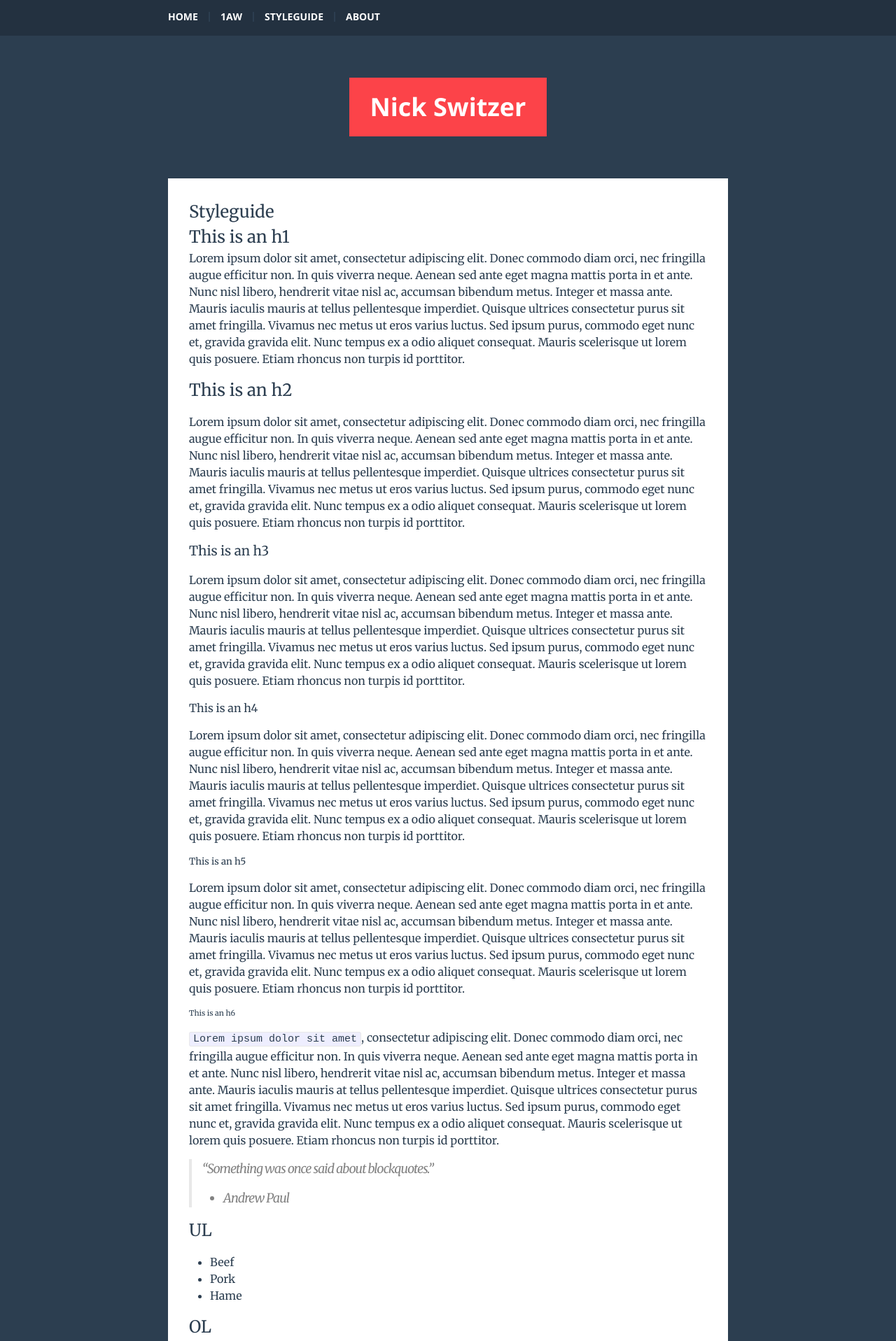
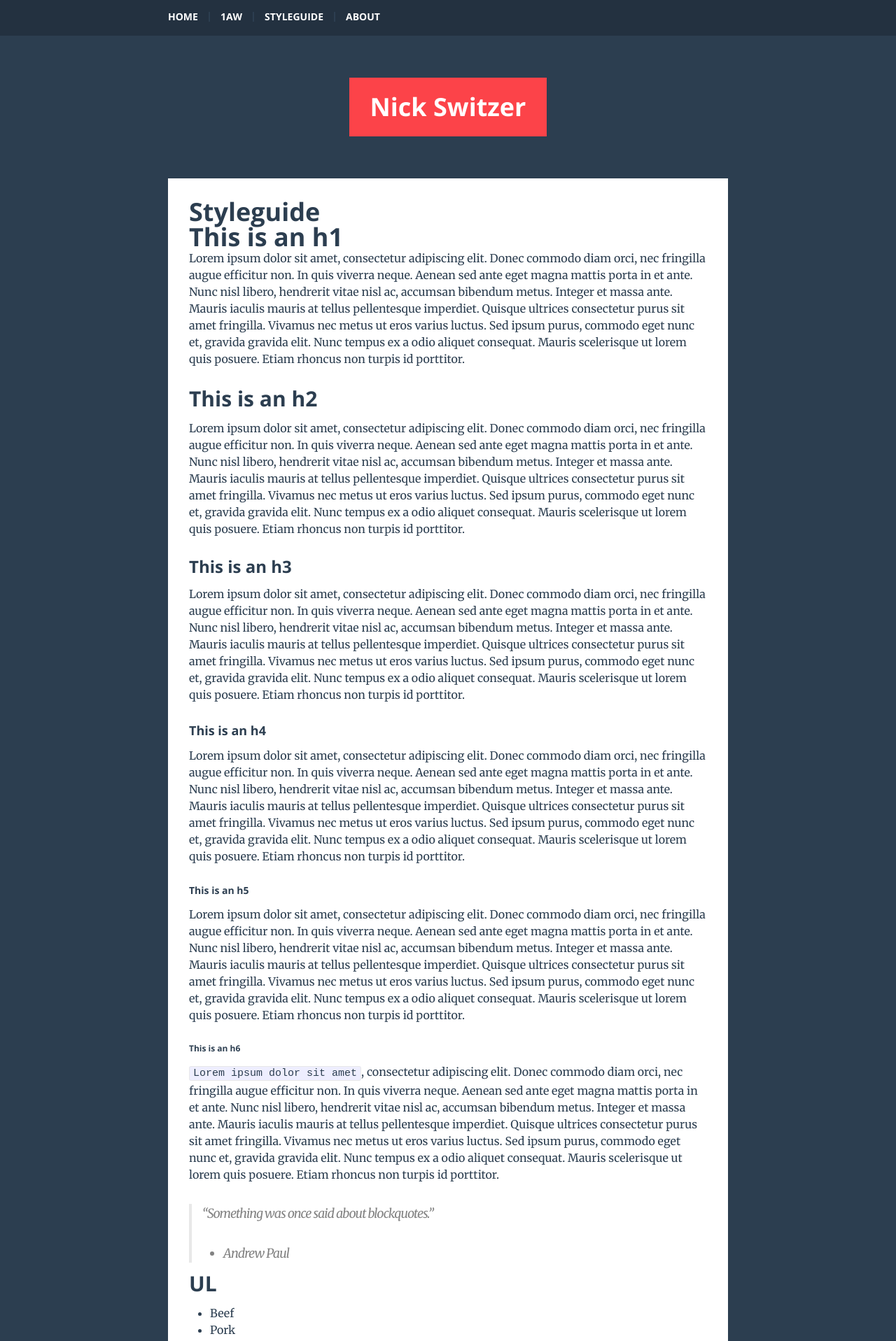
Before and after one commit to nswitzer/1aw, a Jekyll site: the page built from styleguide/index.markdown, in a window 1280 px wide. Shown: the top 1917 px of the page at 70% size. Built offline with Jekyll 4.4.1, drawn with Linux system fonts in a browser that asks for light colours; some web fonts are replaced.

Commit message:
more global var and style cleanup

```diff
--- a/_sass/base/_base.scss
+++ b/_sass/base/_base.scss
@@ -1,6 +1,7 @@
-/**
- * Reset some basic elements
- */
+//
+// Basic Global Resets
+//
+
 body, h1, h2, h3, h4, h5, h6,
 p, blockquote, pre, hr,
 dl, dd, ol, ul, figure {
@@ -13,9 +14,10 @@ dl, dd, ol, ul, figure {
 }
 
 
-/**
- * Basic styling
- */
+//
+// Base Styling
+//
+
 body {
     font: $base-font-weight #{$base-font-size}/#{$base-line-height} $base-font-family;
     color: $base-font-color;
@@ -28,21 +30,20 @@ body {
 }
 
 
+//
+// Images
+//
 
-
-/**
- * Images
- */
 img {
     max-width: 100%;
     vertical-align: middle;
 }
 
 
+//
+// Figures
+//
 
-/**
- * Figures
- */
 figure > img {
     display: block;
 }
@@ -52,19 +53,45 @@ figcaption {
 }
 
 
+//
+// Headers
+//
 
-/**
- * Headings
- */
 h1, h2, h3, h4, h5, h6 {
-    font-weight: $base-font-weight;
+    font-family: $header-font-family;
+    font-weight: $header-font-weight;
+    line-height: $header-line-height;
+}
+
+h1 {
+    font-size: $h1-font-size;
+}
+
+h2 {
+    font-size: $h2-font-size;
+}
+
+h3 {
+    font-size: $h3-font-size;
+}
+
+h4 {
+    font-size: $h4-font-size;
+}
+
+h5 {
+    font-size: $h5-font-size;
+}
+
+h6 {
+    font-size: $h6-font-size;
 }
 
 
+//
+// Links
+//
 
-/**
- * Links
- */
 a {
     color: $link-font-color;
     text-decoration: none;
@@ -77,10 +104,10 @@ a {
 }
 
 
+//
+// Blockquotes
+//
 
-/**
- * Blockquotes
- */
 blockquote {
     color: $grey-color;
     border-left: 4px solid $grey-color-light;
@@ -95,10 +122,10 @@ blockquote {
 }
 
 
+//
+// Code Formatting
+//
 
-/**
- * Code formatting
- */
 pre,
 code {
     font-size: 15px;
@@ -121,22 +148,3 @@ pre {
         padding-left: 0;
     }
 }
-
-
-
-/**
- * Icons
- */
-.icon {
-
-    > svg {
-        display: inline-block;
-        width: 16px;
-        height: 16px;
-        vertical-align: middle;
-
-        path {
-            fill: $grey-color;
-        }
-    }
-}
--- a/_sass/base/_vars.scss
+++ b/_sass/base/_vars.scss
@@ -44,6 +44,17 @@ $base-line-height: 1.5;
 $link-font-color: $light-blue;
 $link-font-color-hover: $light-gray;
 
+$header-font-family: $open-sans;
+$header-font-color: $base-font-color;
+$header-font-weight: 700;
+$header-line-height: 1;
+$h1-font-size: 36px;
+$h2-font-size: 30px;
+$h3-font-size: 24px;
+$h4-font-size: 18px;
+$h5-font-size: 14px;
+$h6-font-size: 12px;
+
 // Element Font Definitions
 $site-title-font-family: $open-sans;
 $site-title-font-size: 36px;
--- a/_sass/layout/_global.scss
+++ b/_sass/layout/_global.scss
@@ -18,6 +18,34 @@
 
     @include bp($large) {
         margin: 0 0 $spacing-unit 0;
+    }
+
+    .wrapper {
+        padding-top: $spacing-unit;
+        padding-bottom: $spacing-unit;
+    }
+
+    ul, ol {
+        margin-left: $spacing-unit;
+    }
+
+    li {
+        > ul,
+        > ol {
+            margin-bottom: 0;
+        }
+    }
+
+    h2, h3, h4, h5, h6, blockquote, pre, ul, ol, dl, figure, %vertical-rhythm {
+        margin-bottom: $spacing-unit / 2;
+    }
+
+    p {
+        margin-bottom: $spacing-unit;
+
+        &:last-child {
+            margin-bottom: 0;
+        }
     }
 }
 
--- a/_sass/layout/_layout.scss
+++ b/_sass/layout/_layout.scss
@@ -150,7 +150,7 @@
 // }
 
 .page-heading {
-    font-size: 20px;
+    // font-size: 20px;
 }
 
 .post-list {
@@ -178,13 +178,13 @@
  * Posts
  */
 .post-header {
-    margin-bottom: $spacing-unit;
+    // margin-bottom: $spacing-unit;
 }
 
 .post-title {
-    font-size: 42px;
-    letter-spacing: -1px;
-    line-height: 1;
+    // font-size: 42px;
+    // letter-spacing: -1px;
+    // line-height: 1;
 
     // @include media-query($on-laptop) {
     //     font-size: 36px;
@@ -192,10 +192,10 @@
 }
 
 .post-content {
-    margin-bottom: $spacing-unit;
+    // margin-bottom: $spacing-unit;
 
     h2 {
-        font-size: 32px;
+        // font-size: 32px;
 
         // @include media-query($on-laptop) {
         //     font-size: 28px;
@@ -203,7 +203,7 @@
     }
 
     h3 {
-        font-size: 26px;
+        // font-size: 26px;
 
         // @include media-query($on-laptop) {
         //     font-size: 22px;
@@ -211,7 +211,7 @@
     }
 
     h4 {
-        font-size: 20px;
+        // font-size: 20px;
 
         // @include media-query($on-laptop) {
         //     font-size: 18px;
--- a/_sass/theme/_global.scss
+++ b/_sass/theme/_global.scss
@@ -6,7 +6,7 @@ body {
 	background: $body-bg-color;
 }
 
-// Site Title/Logo
+// Site Title
 .site-title {
 	font-family: $site-title-font-family;
 	font-size: $site-title-font-size;
@@ -26,30 +26,7 @@ a.site-title-text {
 
 	.wrapper {
  		background-color: $page-content-bg-color;
- 		padding-top: $spacing-unit;
- 		padding-bottom: $spacing-unit;
  	}
-
- 	ul, ol {
-    	margin-left: $spacing-unit;
-	}
-
-	li {
-    	> ul,
-    	> ol {
-        	margin-bottom: 0;
-    	}
-	}
-
-	h2, h3, h4, h5, h6, p, blockquote, pre, ul, ol, dl, figure, %vertical-rhythm {
-    	margin-bottom: $spacing-unit / 2;
-	}
-
-	p {
-		&:last-child {
-			margin-bottom: 0;
-		}
-	}
 }
 
 // Social Icons
```
